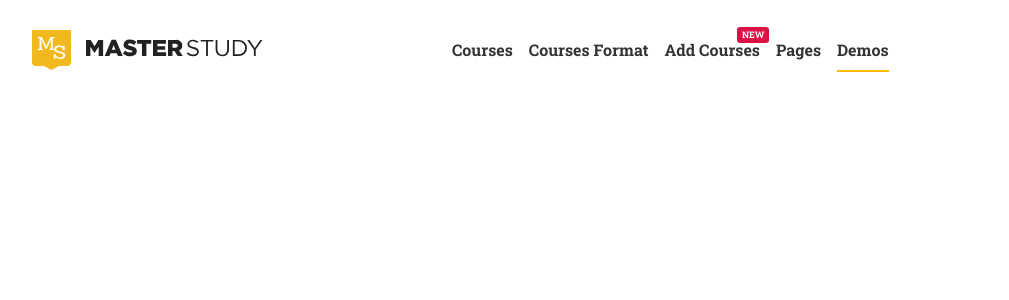
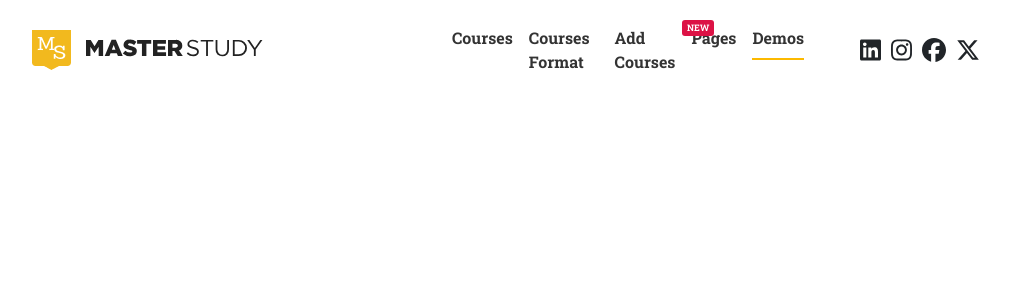
Before and after one commit to PierluigiPapa/proj-html-vuejs, a Vue app: page / in a window 1280 px wide. Shown: the top 300 px of the page, without its empty margins (208-1217 px from the left). Built offline with nearby package versions, Linux system fonts and the light colour scheme; a small style sheet from the web is missing.

Commit message:
feat: complete header with social networks

```diff
--- a/index.html
+++ b/index.html
@@ -3,10 +3,8 @@
   <head>
     <meta charset="UTF-8">
     <link rel="icon" href="/favicon.ico">
-
-    <link rel="stylesheet" href="https://cdnjs.cloudflare.com/ajax/libs/font-awesome/5.15.4/css/all.min.css" integrity="sha512-MCEufMd5/3BMY8cKeaYysoJr/CD2LC6NBy5XZ0qDr61TlOn9DEcYzTBuGc8Ax23v5t0r+I8l3C2FJjYc7AqAEQ==" crossorigin="anonymous" referrerpolicy="no-referrer" />
     <meta name="viewport" content="width=device-width, initial-scale=1.0">
-    <title>GO-Instructor by Pierluigi Papa</title>
+    <title>MasterStudy by Pierluigi Papa</title>
   </head>
   <body>
     <div id="app"></div>
--- a/src/components/Header/AppHeader.vue
+++ b/src/components/Header/AppHeader.vue
@@ -1,4 +1,6 @@
 <script>
+
+
 export default {
     name: 'AppHeader',
     props: {
@@ -40,7 +42,6 @@ export default {
         }
     }
 }
-
 </script>
 
 <template>
@@ -58,6 +59,10 @@ export default {
                                 :class="{ 'active': option.current }" :url="option.url">{{
                                     option.text }}</a></li>
                     </ul>
+                    <font-awesome-icon icon="fa-brands fa-linkedin" class="fa-icon fa-xl" />
+                    <font-awesome-icon icon="fa-brands fa-instagram" class="fa-icon fa-xl" />
+                    <font-awesome-icon icon="fa-brands fa-facebook" class="fa-icon fa-xl" />
+                    <font-awesome-icon icon="fa-brands fa-x-twitter" class="fa-icon fa-xl" />
                 </div>
             </div>
         </nav>
@@ -114,8 +119,10 @@ i:hover {
     cursor: pointer;
 }
 
-.fa-linkedin {
-    margin: 0 5px;
-    color: #333333;
+.fa-icon {
+    display: inline-block;
+    vertical-align: middle;
+    margin-right: 10px;
 }
+
 </style>
--- a/src/main.js
+++ b/src/main.js
@@ -2,7 +2,29 @@ import { createApp } from 'vue'
 
 import "bootstrap/dist/css/bootstrap.min.css";
 
-
 import App from './App.vue'
 
-createApp(App).mount('#app')
+/* import the fontawesome core */
+import { library } from "@fortawesome/fontawesome-svg-core";
+
+/* import font awesome icon component */
+import { FontAwesomeIcon } from "@fortawesome/vue-fontawesome";
+
+/* import specific icons */
+// brands
+import { faXTwitter } from "@fortawesome/free-brands-svg-icons";
+import { faLinkedin } from "@fortawesome/free-brands-svg-icons";
+import { faFacebook } from "@fortawesome/free-brands-svg-icons";
+import { faInstagram } from "@fortawesome/free-brands-svg-icons";
+
+
+
+/* add icons to the library */
+library.add(
+  faXTwitter,
+  faLinkedin,
+  faFacebook,
+  faInstagram
+);
+
+createApp(App).component("font-awesome-icon", FontAwesomeIcon).mount("#app");
```
Also changed, not shown: package.json (+7 -1 lines), 1 other file (tests, documents, lock files or other folders).
